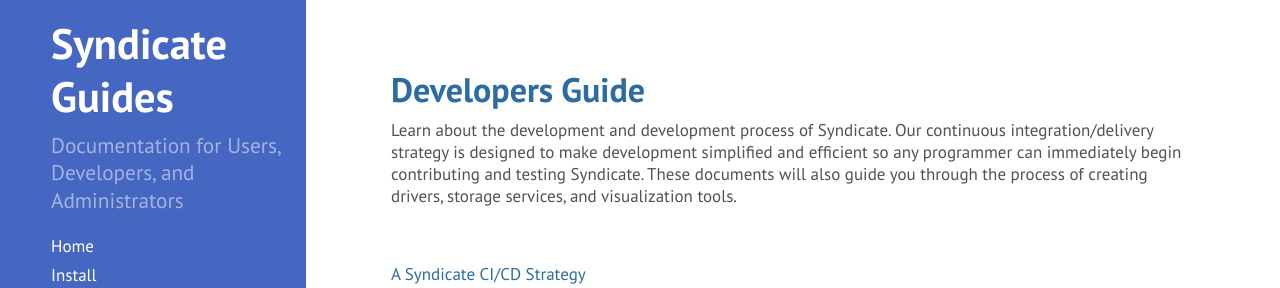
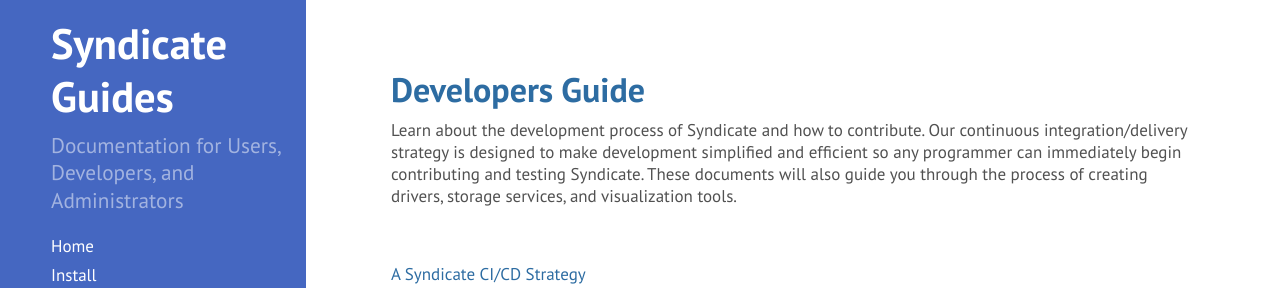
Before and after one commit to syndicate-storage/syndicate-storage.github.io, a Jekyll site: the page built from developer.md, in a window 1280 px wide. Shown: the top 288 px of the page. Built offline with Jekyll 4.4.1, drawn with Linux system fonts in a browser that asks for light colours.

Commit message:
Minor wording changes to the user and developer guides

```diff
--- a/developer.md
+++ b/developer.md
@@ -3,7 +3,7 @@ layout: post
 title: Developers Guide
 ---
 
-Learn about the development and development process of Syndicate.  Our continuous integration/delivery strategy is designed to make development simplified and efficient so any programmer can immediately begin contributing and testing Syndicate. These documents will also guide you through the process of creating drivers, storage services, and visualization tools.
+Learn about the development process of Syndicate and how to contribute.  Our continuous integration/delivery strategy is designed to make development simplified and efficient so any programmer can immediately begin contributing and testing Syndicate. These documents will also guide you through the process of creating drivers, storage services, and visualization tools.
 
 <br>
 
```
Also changed, not shown: user.md (+1 -1 lines).
